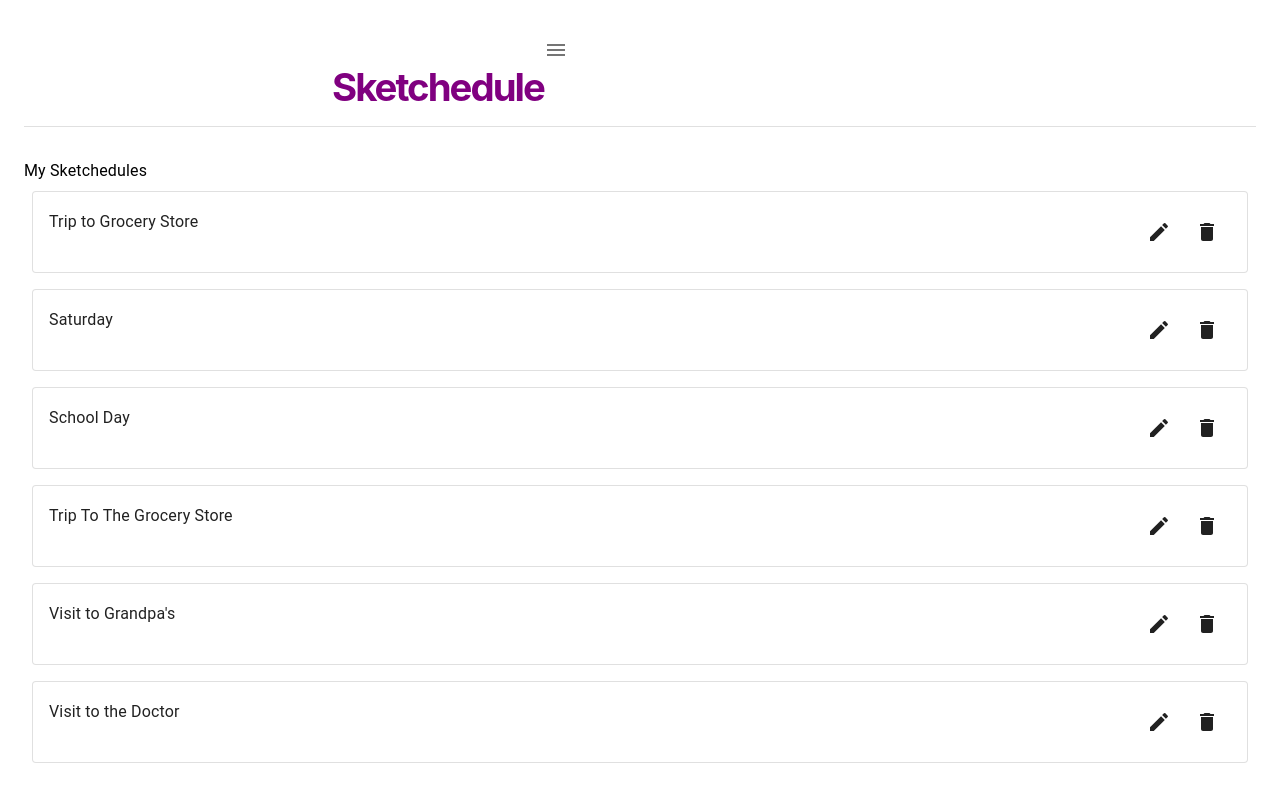
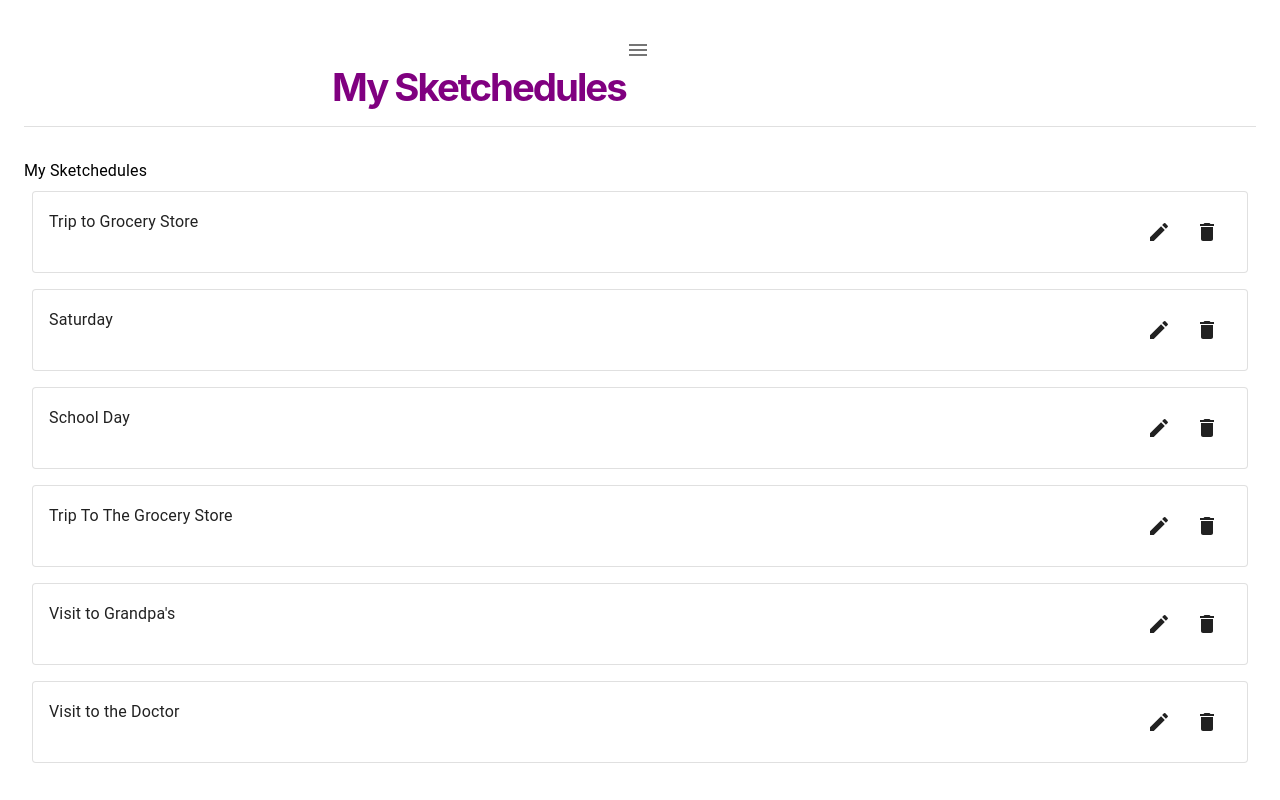
Before and after one commit to julezfitz/Sketchedule, a React (Create React App) app: page / in a window 1280 px wide. Shown: the top 800 px of the page. Built offline with nearby package versions, Linux system fonts and the light colour scheme.

Commit message:
resolves console errors with dividers and grid xs

```diff
--- a/src/Components/Routing.js
+++ b/src/Components/Routing.js
@@ -12,12 +12,8 @@ export default function Routing() {
 
   const pageInfo = [
     {
-      headingTitle: 'Sketchedule',
+      headingTitle: 'My Sketchedules',
       path: '/',
-    },
-    {
-      headingTitle: 'My Schedules',
-      path: '/schedules',
     },
     {
       headingTitle: 'Sketchedule',
--- a/src/Components/Schedules/NewSchedule.js
+++ b/src/Components/Schedules/NewSchedule.js
@@ -72,7 +72,7 @@ export default function NewSchedule() {
                     spacing={2}
                   >
                     <ListItem
-                      divider="true"
+                      divider
                     >
                       <Grid container direction="row" spacing={9}>
                         <Grid item xs={8}>SketchIt</Grid>
@@ -80,7 +80,7 @@ export default function NewSchedule() {
                       </Grid>
                     </ListItem>
                     <ListItem
-                      divider="true"
+                      divider
                     >
                       <Grid container direction="row" spacing={9}>
                         <Grid item xs={8}>Take Photo</Grid>
@@ -89,8 +89,7 @@ export default function NewSchedule() {
 
                     </ListItem>
                     <ListItem
-                      marginTop="2"
-                      divider="true"
+                      divider
                     >
                       <Grid container direction="row" spacing={9}>
                         <Grid item xs={8}>Search Icons</Grid>
@@ -110,7 +109,6 @@ export default function NewSchedule() {
             <Grid
               container
               direction="row"
-              xs={12}
               sx={{ marginTop: 2, marginLeft: 3 }}
             >
               <Grid item xs={6}>
```
